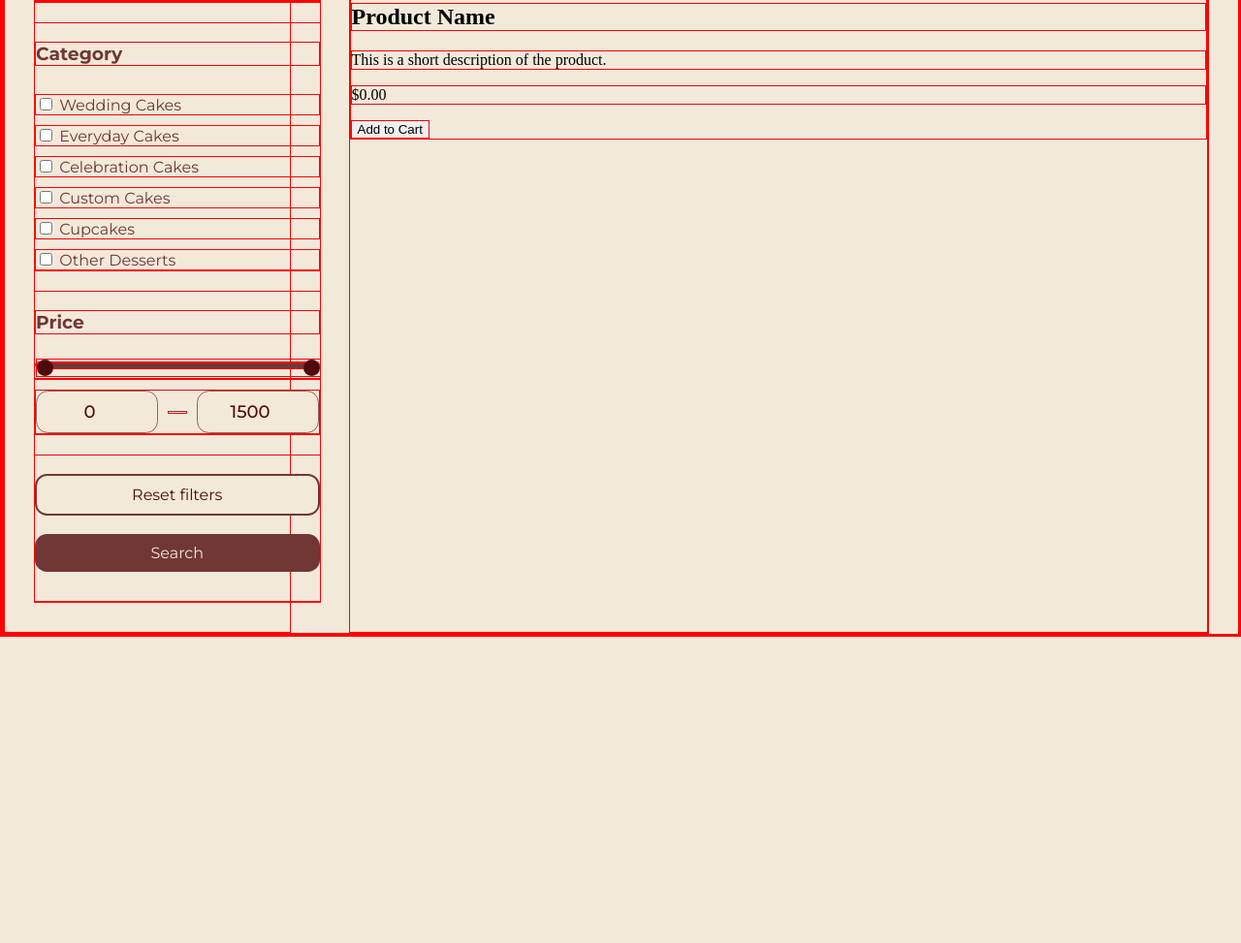
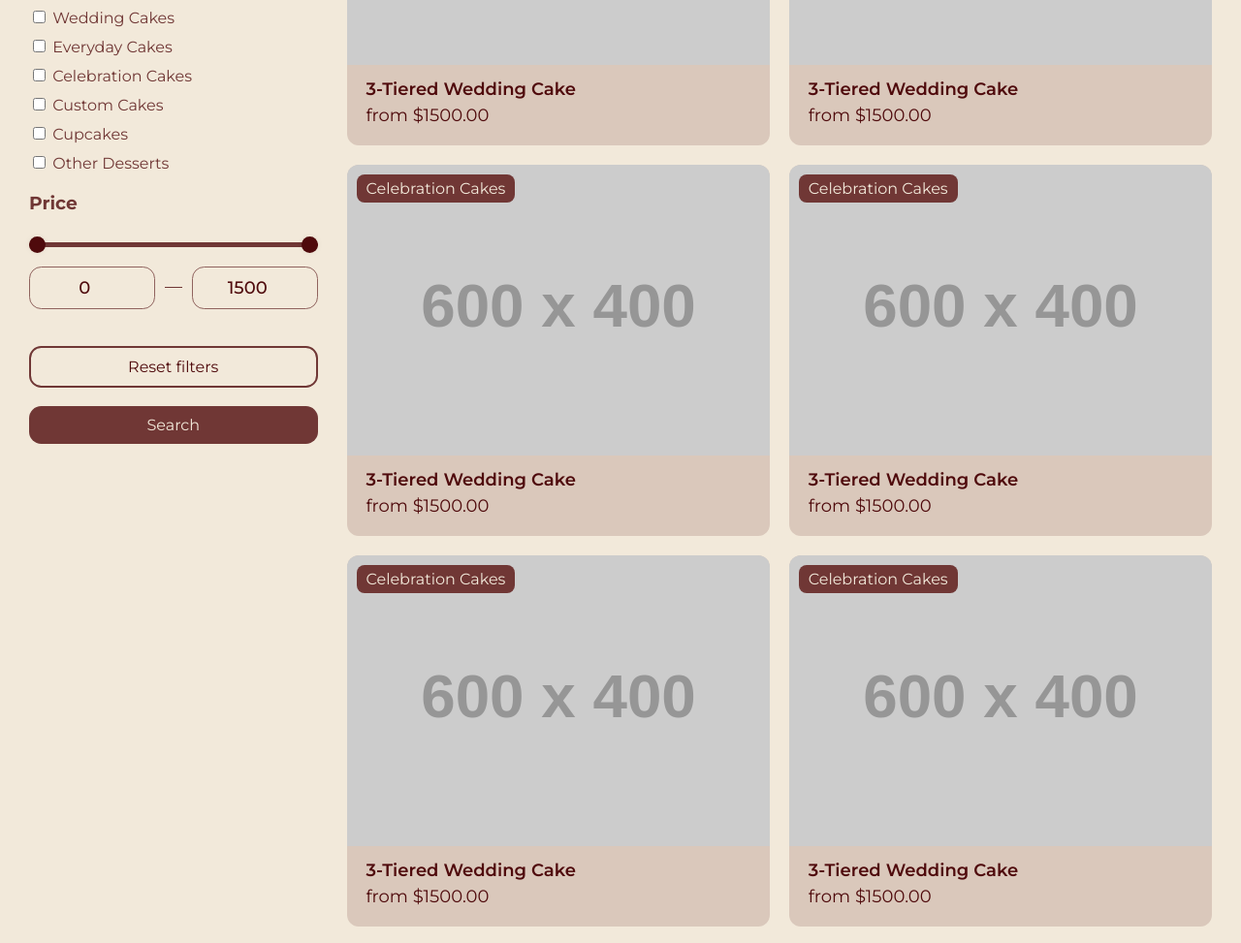
Before and after one commit to pookiesaurus/info20005-a3, a plain HTML site: page pages/products.html in a window 1280 px wide. Shown: the part 525-1498 px from the top of the page at 97% size. Before the commit the page ends 1182 px from the top, so only its background shows below. Drawn offline with nearby package versions, Linux system fonts and the light colour scheme; placeholder pictures from the web are drawn by us.

Commit message:
Finished CSS for search results page

```diff
--- a/pages/products.html
+++ b/pages/products.html
@@ -87,7 +87,7 @@
 
                 <div class="filters-container sans-serif terracotta">
                     <div class="filter-group">
-                        <h3>Sort by</h3>
+                        <h3 id="sort-by">Sort by</h3>
                         <div class="sort-options">
                             <label class="sans-serif">
                                 <input type="radio" name="sort" value="relevance" checked>
@@ -113,7 +113,7 @@
                     </div>
 
                     <div class="filter-group">
-                        <h3>Category</h3>
+                        <h3 id="category">Category</h3>
                         <label class="sans-serif">
                             <input type="checkbox" name="category" value="wedding-cakes">
                             Wedding Cakes
@@ -141,7 +141,7 @@
                     </div>
 
                     <div class="filter-group">
-                        <h3>Price</h3>
+                        <h3 id="price">Price</h3>
                         <div class="slider-container">
                             <div class="progress"></div>
                         </div>
@@ -167,13 +167,83 @@
             </div>
 
             <div class="products-container">
-                <div class="product-card">
-                    <img src="https://via.placeholder.com/200x200" alt="Product Image">
-                    <h2>Product Name</h2>
-                    <p class="product-description">This is a short description of the product.</p>
-                    <p class="product-price">$0.00</p>
-                    <button>Add to Cart</button>
-                </div>
+
+                <a href="" class="product-card-link sans-serif">
+                    <div class="product-card">
+                        <span class="product-category">Celebration Cakes</span>
+                        <img src="https://placehold.co/600x400.png" alt="Product Image" class="product-image">
+                        <div class="product-details">
+                            <h2 class="semibold">3-Tiered Wedding Cake</h2>
+                            <p class="product-price regular">from $1500.00</p>
+                        </div>
+                    </div>
+                </a>
+
+                <a href="" class="product-card-link sans-serif">
+                    <div class="product-card">
+                        <span class="product-category">Celebration Cakes</span>
+                        <img src="https://placehold.co/600x400.png" alt="Product Image" class="product-image">
+                        <div class="product-details">
+                            <h2 class="semibold">3-Tiered Wedding Cake</h2>
+                            <p class="product-price regular">from $1500.00</p>
+                        </div>
+                    </div>
+                </a>
+
+                <a href="" class="product-card-link sans-serif">
+                    <div class="product-card">
+                        <span class="product-category">Celebration Cakes</span>
+                        <img src="https://placehold.co/600x400.png" alt="Product Image" class="product-image">
+                        <div class="product-details">
+                            <h2 class="semibold">3-Tiered Wedding Cake</h2>
+                            <p class="product-price regular">from $1500.00</p>
+                        </div>
+                    </div>
+                </a>
+
+                <a href="" class="product-card-link sans-serif">
+                    <div class="product-card">
+                        <span class="product-category">Celebration Cakes</span>
+                        <img src="https://placehold.co/600x400.png" alt="Product Image" class="product-image">
+                        <div class="product-details">
+                            <h2 class="semibold">3-Tiered Wedding Cake</h2>
+                            <p class="product-price regular">from $1500.00</p>
+                        </div>
+                    </div>
+                </a>
+
+                <a href="" class="product-card-link sans-serif">
+                    <div class="product-card">
+                        <span class="product-category">Celebration Cakes</span>
+                        <img src="https://placehold.co/600x400.png" alt="Product Image" class="product-image">
+                        <div class="product-details">
+                            <h2 class="semibold">3-Tiered Wedding Cake</h2>
+                            <p class="product-price regular">from $1500.00</p>
+                        </div>
+                    </div>
+                </a>
+
+               <a href="" class="product-card-link sans-serif">
+                    <div class="product-card">
+                        <span class="product-category">Celebration Cakes</span>
+                        <img src="https://placehold.co/600x400.png" alt="Product Image" class="product-image">
+                        <div class="product-details">
+                            <h2 class="semibold">3-Tiered Wedding Cake</h2>
+                            <p class="product-price regular">from $1500.00</p>
+                        </div>
+                    </div>
+                </a>
+
+                <a href="" class="product-card-link sans-serif">
+                    <div class="product-card">
+                        <span class="product-category">Celebration Cakes</span>
+                        <img src="https://placehold.co/600x400.png" alt="Product Image" class="product-image">
+                        <div class="product-details">
+                            <h2 class="semibold">3-Tiered Wedding Cake</h2>
+                            <p class="product-price regular">from $1500.00</p>
+                        </div>
+                    </div>
+                </a>
             </div>
 
         </div>
--- a/styles/main.css
+++ b/styles/main.css
@@ -6,9 +6,9 @@
     --baileys: #DAC8BB;
 }
 
-* {
+/* * {
     border: red 1px solid;
-}
+} */
 
 
 
--- a/styles/search-results.css
+++ b/styles/search-results.css
@@ -1,5 +1,74 @@
 .hidden-if-mobile {
     display: none;
+}
+
+.results {
+    width: 100%;
+    display: flex;
+    flex-direction: column;
+    align-items: center;
+}
+
+.products-container {
+    display: grid;
+    grid-template-columns: repeat(auto-fill, minmax(150px, 1fr));
+    gap: 20px;
+    width: calc(100% - 40px);
+}
+
+.product-card-link {
+    text-decoration: none;
+    background-color: var(--baileys);
+    border-radius: 12px;
+    color: var(--red_velvet);
+}
+
+.product-card {
+    width: 100%;
+    height: 100%;
+    position: relative;
+    padding: 0;
+}
+
+.product-category {
+    position: absolute;
+    top: 10px;
+    left: 10px;
+    background-color: var(--terracotta);
+    color: var(--beige);
+    padding: 5px 10px;
+    border-radius: 8px;
+    font-size: 12px;
+}
+
+.product-image {
+    width: 100%;
+    height: 160px;
+    object-fit: cover;
+    border-radius: 12px 12px 0 0;
+}
+
+.product-details h2, .product-details p {
+    font-size: 18px;
+    margin: 0;
+    text-align: left;
+    padding-left: 10px;
+    padding-right: 10px;
+}
+
+.product-details h2 {
+    padding-top: 10px;
+}
+
+.product-details p {
+    padding-bottom: 15px;
+    padding-top: 0px;
+}
+
+.product-details {
+    display: flex;
+    flex-direction: column;
+    gap: 5px;
 }
 
 
@@ -21,5 +90,45 @@
         grid-template-columns: 1fr 3fr;
         gap: 60px;
         margin-right: 30px;
+        width: auto;
+        align-items: normal;
+    }
+
+    .products-container {
+        display: grid;
+        grid-template-columns: repeat(auto-fill, minmax(300px, 1fr));
+        gap: 20px;
+        width: 100%;
+    }
+
+    .product-image {
+        height: 300px;
+    }
+
+    .product-category {
+        font-size: 16px;
+    }
+
+    .product-details h2, .product-details p {
+        padding-left: 20px;
+        padding-right: 10px;
+    }
+
+    .product-details h2 {
+        padding-top: 10px;
+    }
+
+    .product-details p {
+        padding-bottom: 20px;
+        padding-top: 0px;
+    }
+
+    #sort-by, #category {
+        margin-top: 0;
+        margin-bottom: 7.5px;
+    }
+
+    #price {
+        margin-top: 0;
     }
 }
```
